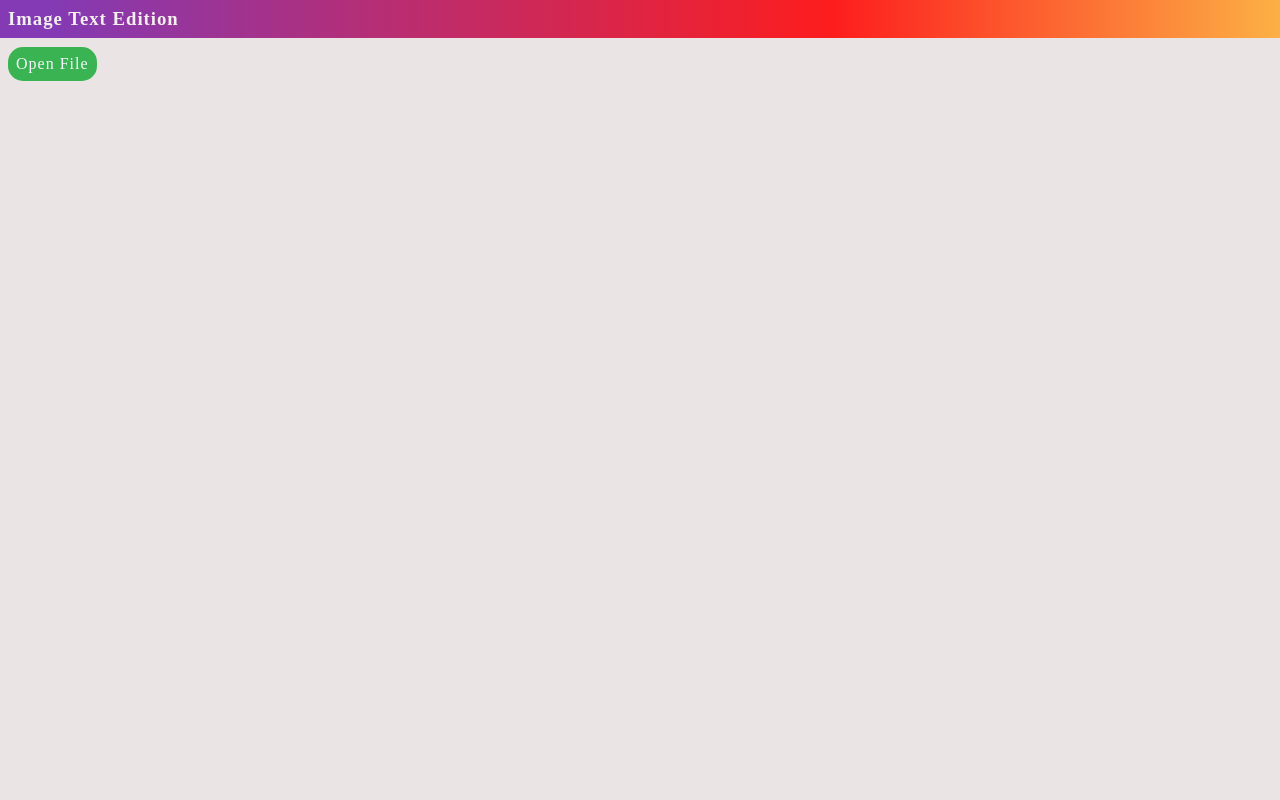
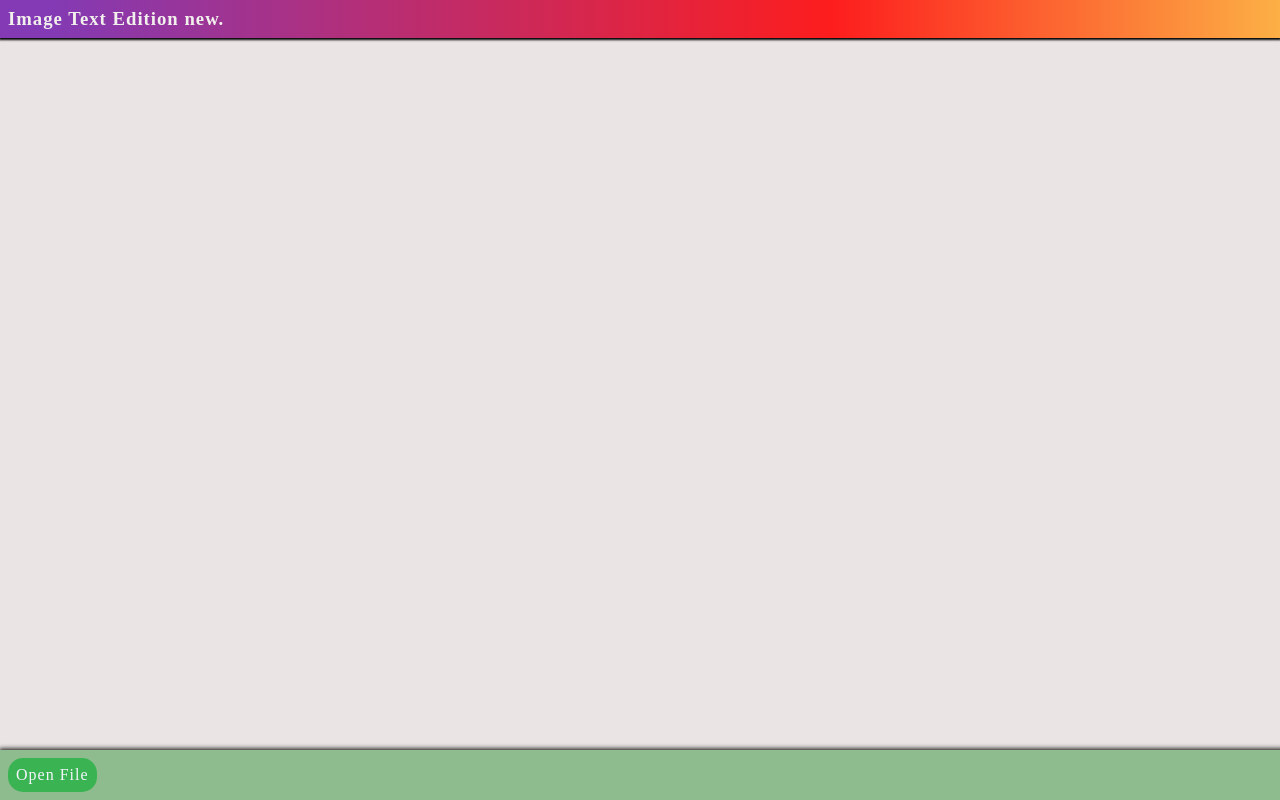
Before and after one commit to GaurangDhorda/ImageTextEdition, a React (Create React App) app: page / in a window 1280 px wide. Built offline with nearby package versions, Linux system fonts and the light colour scheme.

Commit message:
Added File name when saving images

```diff
--- a/src/App.js
+++ b/src/App.js
@@ -9,6 +9,7 @@ export default function App() {
   const [src, setSrc] = useState('');
   const [model, setModel] = useState(false);
   const [save, setSave] = useState(false);
+  const [savingFileName, setSavingFileName] = useState('');
   const [blob, setBlob] = useState();
   const [newBlob ,setNewBlob] = useState();
   const [editedNewBlob, setEditedNewBlob] = useState();
@@ -38,11 +39,11 @@ export default function App() {
   },[]);
 
   const addFileFromDeviceToCanvas = (file) => {
-    alert('add-file-from-device');
+
     if (file){
-      alert('INSIDE : - add-file-from-device');
       setNewBlob(file);
       setFields({'pieces' : '', 'size': '', 'weight':'', 'stamp':''});
+      //console.log('file ', file);
       Resizer.imageFileResizer(
         file,
         250,
@@ -75,7 +76,9 @@ export default function App() {
             fileInput = true
             setNewBlob(event.target.files[0]);
         }
-        if(fileInput  ) {
+        if(fileInput) {
+          console.log('file ', event.target.files[0].name.toString().substring(0, event.target.files[0].name.toString().lastIndexOf('.')));
+          setSavingFileName(event.target.files[0].name.toString().substring(0, event.target.files[0].name.toString().lastIndexOf('.')));
           setFields({'pieces' : '', 'size': '', 'weight':'', 'stamp':''});
             Resizer.imageFileResizer(
                 event.target.files[0],
@@ -96,8 +99,6 @@ export default function App() {
     }
     const add = () =>{
       let copyCanvas = document.getElementById('copyCanvas');
-      let copyCtx = copyCanvas.getContext('2d');
-      copyCtx.clearRect(0,0, copyCanvas.width, copyCanvas.height);
 
       let canvas = document.getElementById('canvas');
       let context = canvas.getContext('2d');
@@ -105,10 +106,10 @@ export default function App() {
       drawImageOnCanvas();
       context.font = "bold 14pt Arial";
       context.fillStyle = "black";
-      context.fillText(fields.pieces + ' pieces', canvas.width - 185, 20);
+      context.fillText(fields.pieces + ' ps', canvas.width - 185, 20);
       context.fillText('size ' + fields.size + ' inch' , canvas.width - 185, 40);
-      context.fillText('weight ' + fields.weight + ' gram', canvas.width - 185, 70);
-      context.fillText( 'stamp ' + fields.stamp, canvas.width - 185, 90);
+      context.fillText('wagen ' + fields.weight + ' gram', canvas.width - 185, 70);
+      context.fillText( 'stam ' + fields.stamp, canvas.width - 185, 90);
       //context.clearRect(canvas.width - 150, 50, canvas.width - 150,50);
       setSave(true);
 
@@ -127,7 +128,7 @@ export default function App() {
       let copyCtx = copyCanvas.getContext('2d');
 
        let img = new Image();
-       copyCtx.clearRect(0,0, copyCanvas.width, copyCanvas.height);
+      // copyCtx.clearRect(0,0, copyCanvas.width, copyCanvas.height);
         img.onload = function(){
           copyCtx.clearRect(0,0, copyCanvas.width, copyCanvas.height);
           copyCanvas.width = img.width - 250;
@@ -137,10 +138,10 @@ export default function App() {
           fillCanvasBackgroundWithColor(copyCanvas, 'white');
           copyCtx.font = "bold 32pt Arial";
       copyCtx.fillStyle = "black";
-      copyCtx.fillText(fields.pieces + ' pieces', copyCanvas.width - 540, 140);
+      copyCtx.fillText(fields.pieces + ' ps', copyCanvas.width - 540, 140);
       copyCtx.fillText('size: ' + fields.size + ' inch' , copyCanvas.width - 540, 190);
-      copyCtx.fillText('W/G: ' + fields.weight + ' grm', copyCanvas.width - 540, 240);
-      copyCtx.fillText( 'stamp: ' + fields.stamp, copyCanvas.width - 540, 290);
+      copyCtx.fillText('Wagen: ' + fields.weight + ' gram', copyCanvas.width - 540, 240);
+      copyCtx.fillText( 'stam: ' + fields.stamp, copyCanvas.width - 540, 290);
 
       copyCanvas.toBlob((b) => setEditedNewBlob(b));
         }
@@ -150,7 +151,7 @@ export default function App() {
     }
 const  downloadImage = ()  => {
     let data
-    const filename = 'untitled.png';
+    const filename = `${savingFileName}-Edited.png`;
     let canvas = document.getElementById('canvas');
     fillCanvasBackgroundWithColor(canvas, 'white');
     data = canvas.toDataURL("image/png", 1.0);
@@ -189,7 +190,7 @@ const fillCanvasBackgroundWithColor = (canvas, color)  => {
 }
   return (
     <div>
-      <h3>Image Text Edition </h3>
+      <h3>Image Text Edition new. </h3>
       {(isMobile  && save) && <WebShare blob={editedNewBlob} /> }
 
       <div className="input-label">
@@ -204,7 +205,7 @@ const fillCanvasBackgroundWithColor = (canvas, color)  => {
     </div>
       <input id="fileUpload" type="file" onChange = {fileChangedHandler} accept="image/*" hidden />
       <img id ='img' src = {src}  hidden />
-      <canvas id="copyCanvas" hidden  />
+      <canvas id="copyCanvas" hidden   />
       <div className="canvas-container">
           {src ? (
               <canvas id="canvas" className="canvas"> </canvas>
--- a/src/index.js
+++ b/src/index.js
@@ -1,8 +1,9 @@
-import React from "react";
+import React, {useState} from "react";
 import ReactDOM from "react-dom";
 
 import App from "./App";
 import * as serviceWorker from './serviceWorker';
+
 
 ReactDOM.render(<App />, document.getElementById("root"));
 
--- a/src/style.css
+++ b/src/style.css
@@ -43,12 +43,11 @@ h1, p {
   display: flex;
   flex-direction: column;
   padding: 0.6rem;
-  height: 100vh;
-   /* width: 80vh; */
-    /* margin: 0 auto; */
-    position: fixed;
-    top: 0;
-    background-color: #eae4e4;
+  /* height: 100vh; */
+  width: 90vw;
+  /* margin: 0 auto; */
+  position: fixed;
+  background-color: #eae4e4;
 }
 .form-field{
   display: flex;
@@ -60,6 +59,7 @@ h1, p {
 .form-field input{
   flex: 1;
   padding: 0.5rem;
+  border: 1px gray solid;
 }
 .close span{
   float: right;
@@ -79,23 +79,38 @@ h1, p {
 /* css bootstrap tpe design */
 h3{
   /* background-color: rgb(18, 2, 54); */
+  position: sticky;
+  top: 0;
+  width: 100%;
   margin-bottom: 0.5em;
   padding: 0.5rem;
   color:#f2f0ec;
   letter-spacing: 1px;
   font-weight: 600;
-  background: rgb(131,58,180);
   background: linear-gradient(90deg, rgba(131,58,180,1) 4%, rgba(253,29,29,1) 65%, rgba(252,176,69,1) 100%);
+  box-shadow: 0px 1px 2px 1px #000;
+  -moz-box-shadow: 0px 1px 2px 1px #000;
+  -webkit-box-shadow: 0px 1px 2px 1px #000;
 }
 .input-label{
   display: flex;
   justify-content: space-between;
-  margin: 0 1em 0.5em 0.5em;
+  margin: 0 1em 0 0;
   align-items: flex-end;
   letter-spacing: 1px;
+  position: fixed;
+  bottom: 0;
+  width: 100%;
+  padding: .5rem;
+  background-color: darkseagreen;
+  box-shadow: 3px 3px 5px 4px #000;
+  -moz-box-shadow:    3px 3px 5px 4px#000;
+  -webkit-box-shadow: 3px 3px 5px 4px #000;
 }
 .input-label-action-button{
   display: flex;
+  background-color: transparent;
+  margin-right: 0.5em;
 }
 .btn-primary {
   color: rgb(245, 245, 252);
@@ -110,6 +125,18 @@ background-color: #3ab452;
   outline: none;
   border: none;
 }
+@media (hover: none) and (pointer: coarse) {
+  /* Smartphones and touchscreens */
+  .btn-primary:hover{
+    background-color: tomato !important;
+  }
+  .btn-text:hover{
+    background-color: tomato !important;
+  }
+  .webshare:hover{
+    color: rgb(124, 89, 241) !important;
+  }
+}
 .btn-text{
   background: rgb(36,0,32);
   background: linear-gradient(119deg, rgba(36,0,32,1) 40%, rgba(12,9,121,1) 99%);
```
